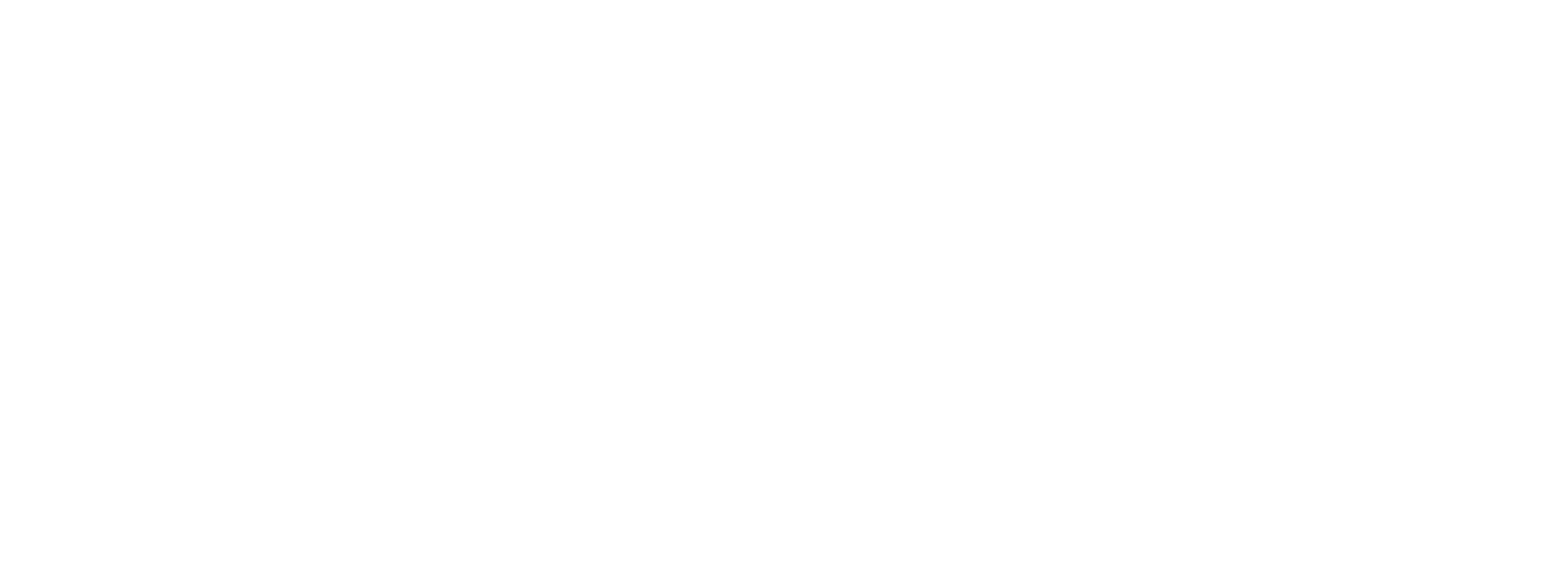
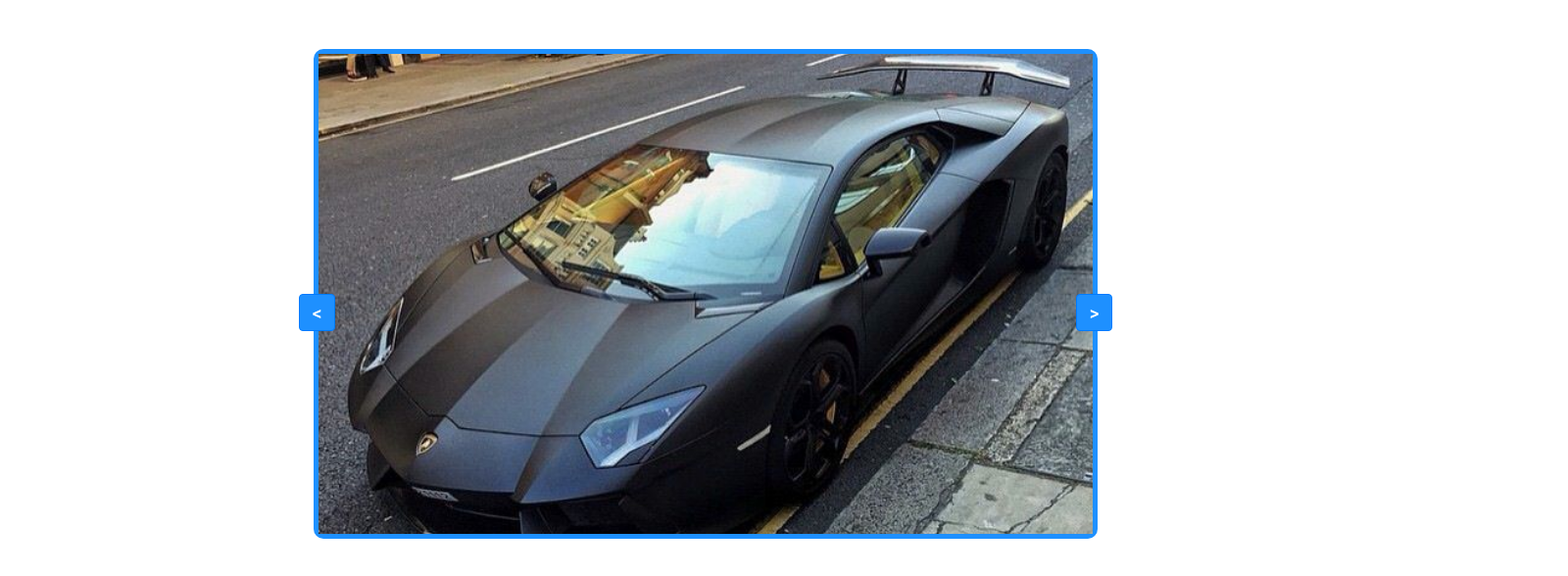
Before and after one commit to sanjar1311/p-6--bgimg-slider, a plain HTML site: page index.html in a window 1280 px wide. Shown: the whole page at 98% size, 1600 px wide, since content can reach past the window. Drawn offline with Linux system fonts and the light colour scheme.

Commit message:
complate styles

```diff
--- a/css/styles.css
+++ b/css/styles.css
@@ -0,0 +1,39 @@
+.sliders {
+  position: relative;
+  top: 50px;
+  left: calc(50% - 25%);
+}
+.slider {
+  position: absolute;
+  top: 0;
+  left: 0;
+  width: 100%;
+  height: 100%;
+  width: 800px;
+  height: 500px;
+  border-radius: 10px;
+  border: 5px solid dodgerblue;
+  z-index: -1;
+}
+.img-output {
+  width: 100%;
+  height: 100%;
+  background-image: url('../img/46281.jpg');
+  background-position: center center;
+  background-size: cover;
+  background-repeat: no-repeat;
+}
+.btn {
+  position: absolute;
+  background-color: dodgerblue;
+  color: #fff;
+  font-weight: bolder;
+}
+.left-btn {
+  top: 50%;
+  left: -20px;
+}
+.right-btn {
+  top: 50%;
+  right: -20px;
+}
--- a/index.html
+++ b/index.html
@@ -3,11 +3,19 @@
 <head>
   <meta charset="UTF-8">
   <meta name="viewport" content="width=device-width, initial-scale=1.0, shrink-to-fit=no">
-  <title>Bootstrap</title>
+  <title>Slider</title>
   <link rel="stylesheet" href="css/bootstrap.min.css">
   <link rel="stylesheet" href="css/styles.css">
 </head>
-<body>
+<body class="overflow-hidden">
+
+  <div class="sliders d-flex">
+    <div class="slider">
+      <div class="img-output"></div>
+      <button class="left-btn btn btn-outline-primary"><</button>
+      <button class="right-btn btn btn-outline-primary">></button>
+    </div>
+  </div>
 
 
   <script src="js/jquery-3.5.1.min.js"></script>
```
Also changed, not shown: img/43273.jpg (added), img/44741.jpg (added), img/44766.jpg (added), img/44768.jpg (added), img/44783.jpg (added), img/44882.jpg (added), img/46172.jpg (added), img/46281.jpg (added).
